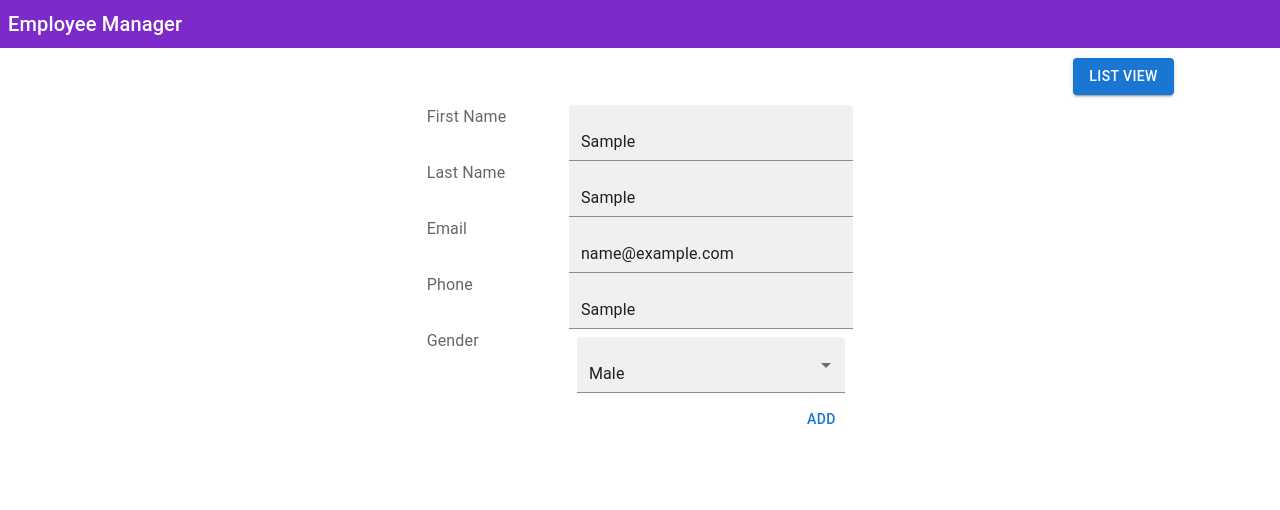
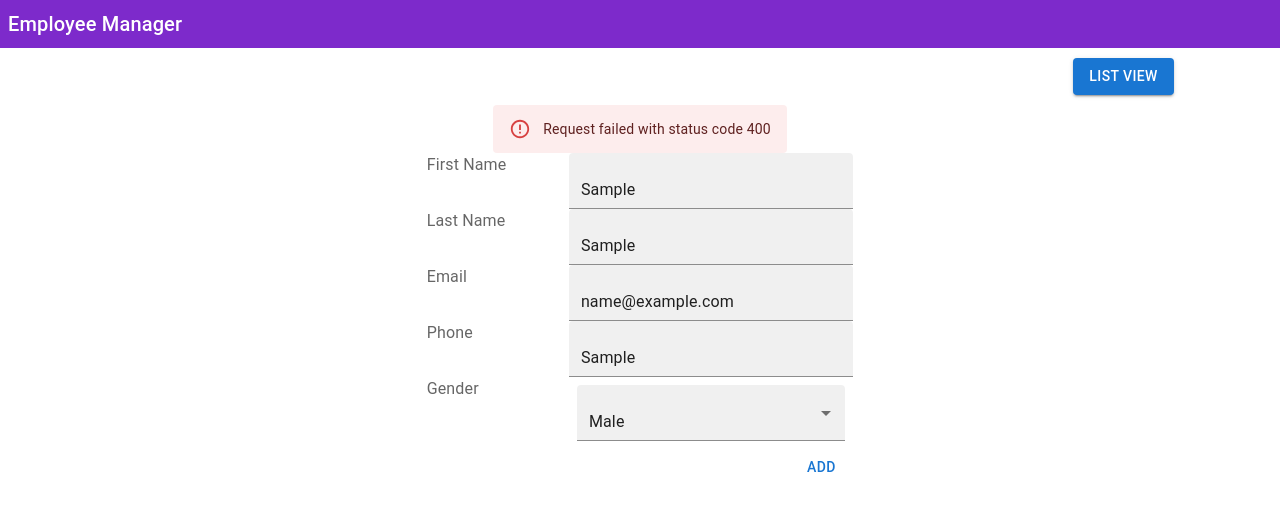
Before and after one commit to hdwije/ems, a Next.js app: page /employee/add in a window 1280 px wide. Both pictures are taken after typing "Sample", "Sample", "name@example.com", "Sample" into the empty fields and a click on the button "ADD". Shown: the top 510 px of the page. Built offline with nearby package versions, Linux system fonts and the light colour scheme; no server answers.

Commit message:
Handle error in add action

```diff
--- a/actions/employee.js
+++ b/actions/employee.js
@@ -7,7 +7,7 @@ export const getAll = async () => {
 
     return employees;
   } catch (error) {
-    console.error('getAll ERROR: ', error);
+    throw error;
   }
 };
 
@@ -22,6 +22,6 @@ export const add = async (employee) => {
 
     return addEmployee;
   } catch (error) {
-    console.error('add ERROR: ', error);
+    throw error;
   }
 };
--- a/config/database.js
+++ b/config/database.js
@@ -16,6 +16,7 @@ const dbConnect = async () => {
   }
 
   if (!cached.promise) {
+    mongoose.set('strictQuery', false);
     cached.promise = await mongoose.connect(mongoUri);
   }
 
--- a/pages/api/employee.js
+++ b/pages/api/employee.js
@@ -25,10 +25,6 @@ const handler = async (req, res) => {
           return res.status(400).json({ message: 'All fields are required' });
         }
 
-        console.log('firstName', firstName);
-        console.log('typeof', typeof firstName);
-        console.log('nameRegex', nameRegex);
-        console.log('firstName.match(nameRegex)', nameRegex.test(`${firstName}`));
         if (!firstName.match(nameRegex)) {
           return res.status(400).json({ message: 'First name is invalid' });
         }
--- a/pages/employee/add.js
+++ b/pages/employee/add.js
@@ -2,6 +2,7 @@ import React, { useEffect, useState } from 'react';
 import { useDispatch, useSelector } from 'react-redux';
 import Link from 'next/link';
 import {
+  Alert,
   Box,
   FormControl,
   Grid,
@@ -22,13 +23,33 @@ const Add = () => {
   const [gender, setGender] = useState('M');
   const [number, setNumber] = useState('');
   const [email, setEmail] = useState('');
+  const [errorMessage, setErrorMessage] = useState(undefined);
+  const [successMessage, setSuccessMessage] = useState(undefined);
 
   const dispatch = useDispatch();
   const { employee, loading, error } = useSelector((state) => state.employee);
 
   useEffect(() => {
-    console.log('added employee', employee);
+    const name = `${employee?.firstName} ${employee?.lastName}`;
+    const message = `${name} is added successful`;
+
+    setSuccessMessage(message);
+    setErrorMessage('');
+    resetAddForm();
   }, [employee]);
+
+  useEffect(() => {
+    setErrorMessage(error?.message);
+    setSuccessMessage('');
+  }, [error]);
+
+  const resetAddForm = () => {
+    setFirstName('');
+    setLastName('');
+    setNumber('');
+    setEmail('');
+    setGender('M');
+  };
 
   const changeField = (event) => {
     const { name, value } = event.target;
@@ -60,8 +81,39 @@ const Add = () => {
   };
 
   const add = () => {
-    console.log('adding');
     dispatch(addEmployee({ firstName, lastName, email, gender, number }));
+  };
+
+  const renderSuccessAlert = () => {
+    if (!successMessage) return null;
+
+    return (
+      <Grid
+        md={12}
+        item
+        container
+        justifyContent="center"
+        className={styles.alert}
+      >
+        <Alert severity="success">{successMessage}</Alert>
+      </Grid>
+    );
+  };
+
+  const renderErrorAlert = () => {
+    if (!errorMessage) return null;
+
+    return (
+      <Grid
+        md={12}
+        item
+        container
+        justifyContent="center"
+        className={styles.alert}
+      >
+        <Alert severity="error">{errorMessage}</Alert>
+      </Grid>
+    );
   };
 
   if (loading === 'pending') return <div>Loading...</div>;
@@ -82,6 +134,8 @@ const Add = () => {
           </Link>
         </Grid>
       </Grid>
+      {renderSuccessAlert()}
+      {renderErrorAlert()}
       <Grid md={12} item container justifyContent="center">
         <Grid md={4} container item>
           <Grid md={12} container item className={styles.fieldWrapper}>
--- a/pages/employee/list.js
+++ b/pages/employee/list.js
@@ -65,6 +65,7 @@ const List = () => {
   );
 };
 
+/*************** Check this */
 export async function getServerSideProps() {
   const response = await axios.get('http://localhost:3000/api/employee');
   const employees = response.data;
--- a/styles/pages/Add.module.css
+++ b/styles/pages/Add.module.css
@@ -9,3 +9,7 @@
 .fieldWrapper {
   margin-bottom: 5px;
 }
+
+.alert {
+  margin-bottom: 15px;
+}
```
